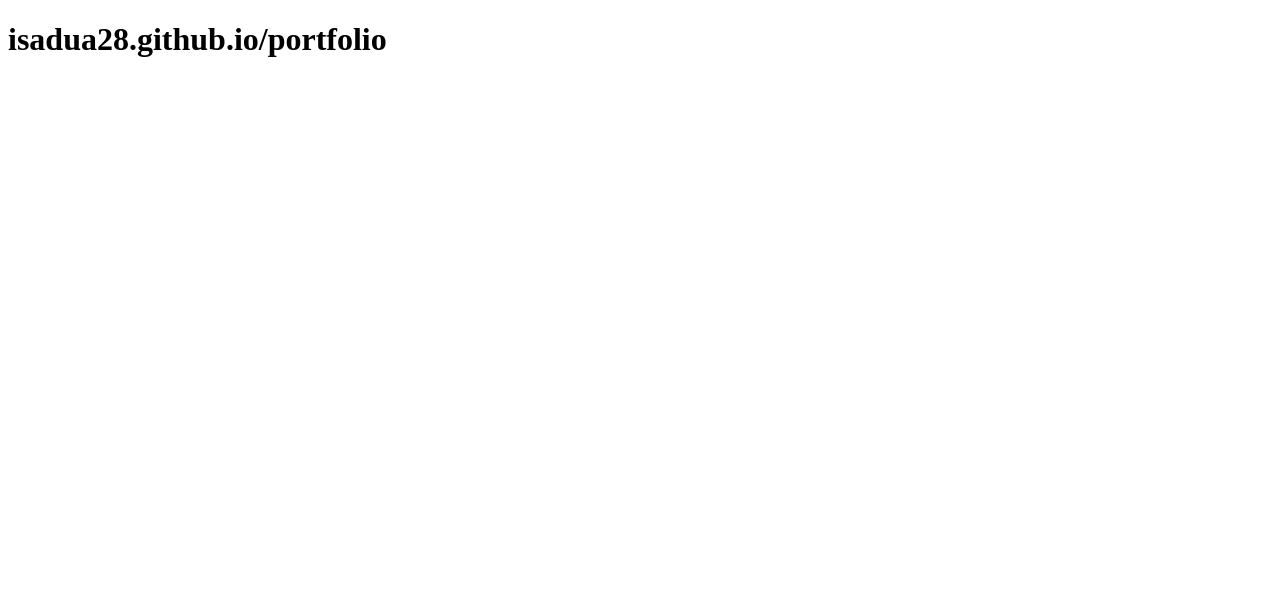
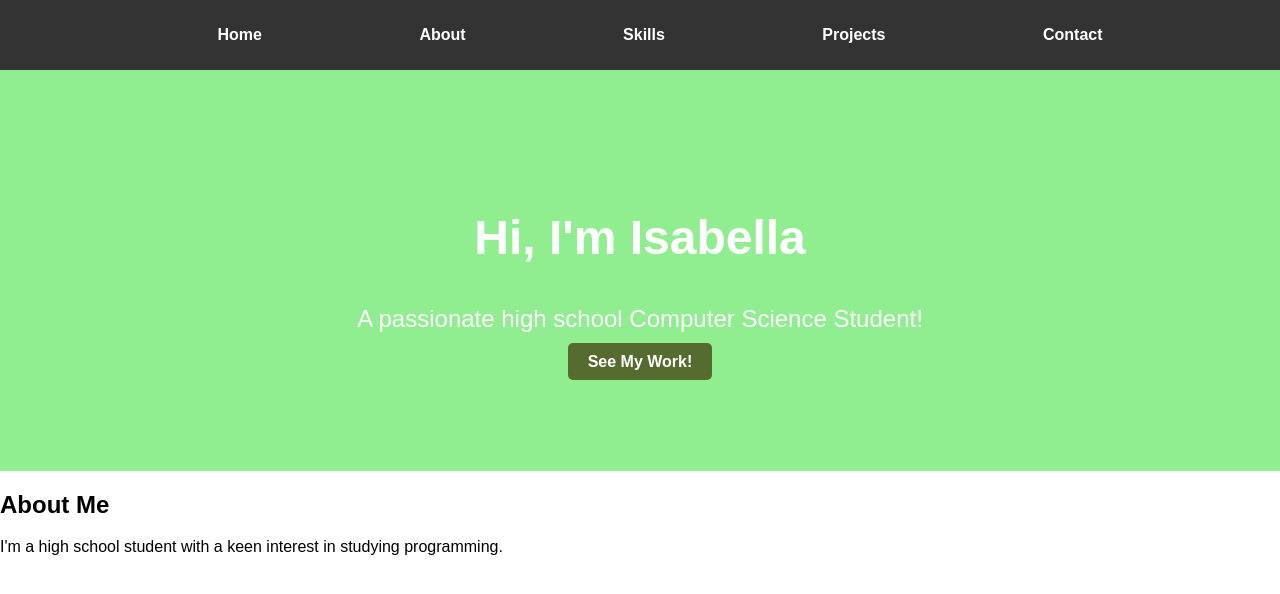
Before and after one commit to isadua28/Portfolio, a plain HTML site: page index.html in a window 1280 px wide. Drawn offline with Linux system fonts and the light colour scheme.

Commit message:
Portfolio up to About Section

```diff
--- a/index.html
+++ b/index.html
@@ -4,8 +4,36 @@
     <meta charset="UTF-8">
     <meta name="viewport" content="width=device-width, initial-scale=1.0">
     <title>Portfolio-Isabella</title>
+    <link rel="stylesheet" href="styles.css">
+    <link rel="stylesheet" href="https://cdnjs.cloudflare.com/ajax/libs/font-awesome/6.7.0/css/all.min.css" integrity="sha512-9xKTRVabjVeZmc+GUW8GgSmcREDunMM+Dt/GrzchfN8tkwHizc5RP4Ok/MXFFy5rIjJjzhndFScTceq5e6GvVQ==" crossorigin="anonymous" referrerpolicy="no-referrer" />
 </head>
 <body>
-    <h1>isadua28.github.io/portfolio</h1>
+    <!-- HEADER SECTION -->
+    <header>
+        <nav>
+            <ul>
+                <li><a href="#">Home</a></li>
+                <li><a href="#about">About</a></li>
+                <li><a href="#skills">Skills</a></li>
+                <li><a href="#projects">Projects</a></li>
+                <li><a href="#contact">Contact</a></li>
+            </ul>
+        </nav>
+    </header>
+
+    <!-- HERO SECTION -->
+        <section class="hero">
+            <div class="hero-content">
+                <h1>Hi, I'm Isabella</h1>
+                <p>A passionate high school Computer Science Student!</p>
+                <a href="https://github.com/isadua28" class="cta-button">See My Work!</a>
+            </div>
+        </section>
+
+        <!-- ABOUT SECTION -->
+        <section id="about" class="about">
+            <h2>About Me</h2>
+            <p>I'm a high school student with a keen interest in studying programming.</p>
+        </section>
 </body>
 </html>
--- /dev/null
+++ b/styles.css
@@ -0,0 +1,50 @@
+body {
+    margin: 0;
+    font-family: Arial, Helvetica, sans-serif;
+}
+
+/* HEADER SECTION */
+header {
+    background-color: #333;
+    color: white;;
+    padding: 10px 20px;
+}
+
+header nav ul {
+    list-style-type: none;
+    display: flex;
+    justify-content: space-evenly;
+}
+
+header nav ul li a {
+    color: white;
+    text-decoration: none;
+    font-weight: bold;
+}
+
+header nav ul li a:hover {
+    text-decoration: underline;
+    color: lightblue;
+}
+/* HERO SECTION */
+.hero {
+    background-color: lightgreen;
+    color: white;
+    text-align: center;
+    padding: 100px 2px;
+}
+.hero-content h1 {
+    font-size: 3rem;
+}
+.hero-content p {
+    font-size: 1.5rem;
+    margin: 20px;
+}
+.cta-button {
+    background-color: darkolivegreen;
+    color: white;
+    padding: 10px 20px;
+    text-decoration: none;
+    font-weight: bold;
+    border-radius: 5px;
+}
```
